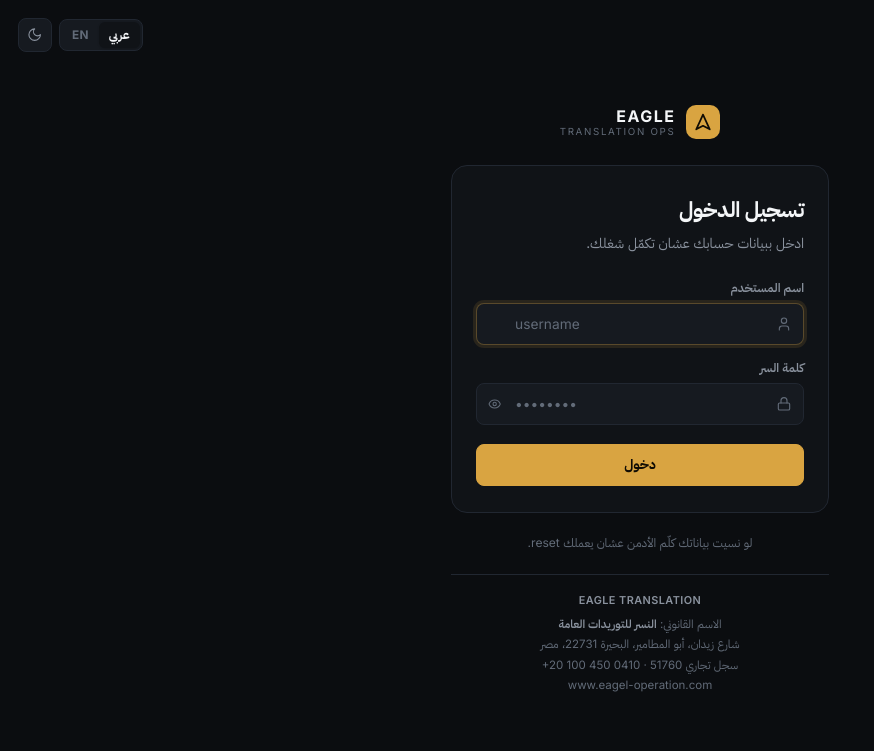
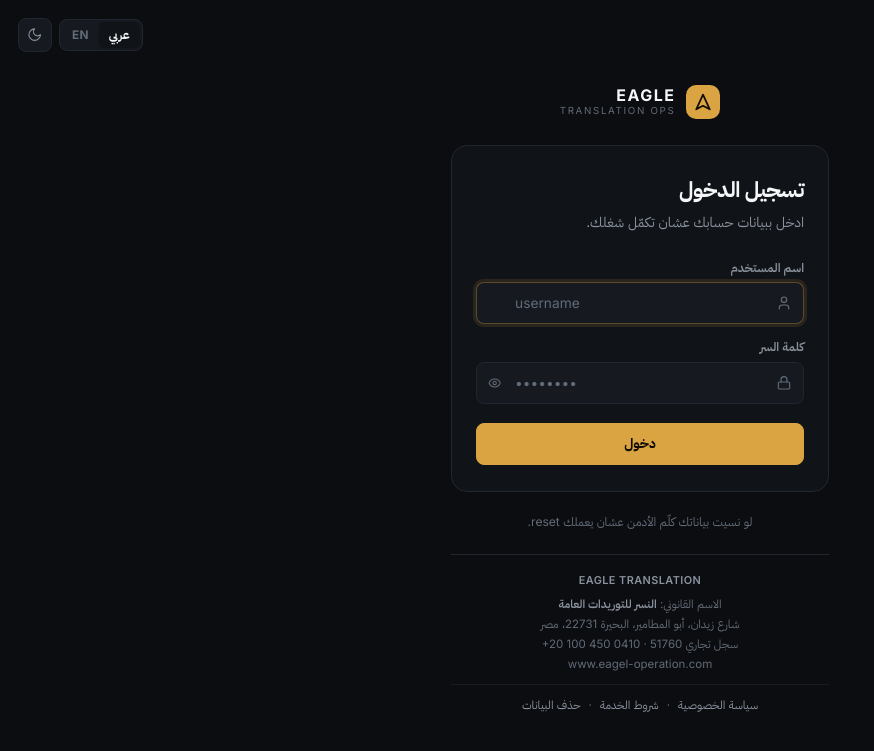
Before and after one commit to youseff11/Eagle, a Django app: page /login/ in a window 1280 px wide. Shown: the top 751 px of the page, without its empty margins (0-874 px from the left). Run offline with Django 5.2, Linux system fonts and the light colour scheme; data comes from the database, SQL or seed files in the repository; parts of the project's set-up code (start-up, migrations or seed data) failed here and were passed over.

Commit message:
Add legal page links to login footer and sidebar

```diff
--- a/static/css/app.css
+++ b/static/css/app.css
@@ -639,6 +639,15 @@ table.table { width: 100%; border-collapse: collapse; font-size: .855rem; }
 .auth__legal-row a { color: inherit; text-decoration: none; }
 .auth__legal-row a:hover { color: var(--text); text-decoration: underline; }
 
+/* Links to the public legal pages — shown without signing in. */
+.auth__legal-links {
+  display: flex; flex-wrap: wrap; align-items: center; justify-content: center;
+  gap: 4px 8px; margin-top: 10px; padding-top: 10px;
+  border-top: 1px solid var(--border-soft);
+}
+.auth__legal-links a { color: var(--muted); }
+.auth__legal-links a:hover { color: var(--text); text-decoration: underline; }
+
 /* ---------------------------------------------------- public legal pages */
 /* /privacy/, /terms/, /data-deletion/ — open to everyone, no login. */
 
--- a/templates/auth/login.html
+++ b/templates/auth/login.html
@@ -105,6 +105,18 @@
       <div class="auth__legal-row">
         <a href="https://www.eagel-operation.com" dir="ltr">www.eagel-operation.com</a>
       </div>
+
+      {# Reachable without signing in — Meta requires these to be public. #}
+      <nav class="auth__legal-links">
+        <a href="{% url 'dashboard:privacy' %}"
+           data-ar="سياسة الخصوصية" data-en="Privacy policy">سياسة الخصوصية</a>
+        <span aria-hidden="true">·</span>
+        <a href="{% url 'dashboard:terms' %}"
+           data-ar="شروط الخدمة" data-en="Terms of service">شروط الخدمة</a>
+        <span aria-hidden="true">·</span>
+        <a href="{% url 'dashboard:data_deletion' %}"
+           data-ar="حذف البيانات" data-en="Data deletion">حذف البيانات</a>
+      </nav>
     </footer>
   </div>
 </main>
```
Also changed, not shown: templates/partials/sidebar.html (+12 -0 lines).
